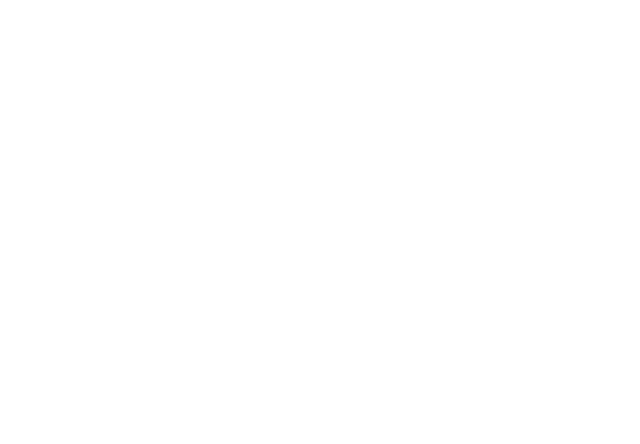
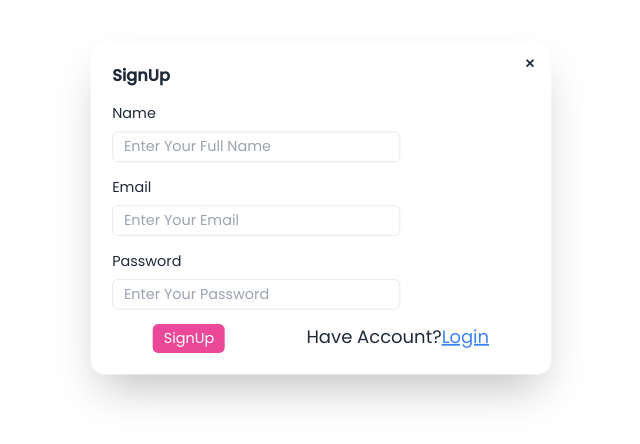
Before and after one commit to Ayush0031/BookStore, a React (Vite) app in the folder Frontend/: page /signup in a window 1280 px wide. Before the commit this address had no page. Shown: the part 192-636 px from the top of the page, without its empty margins (275-915 px from the left). Built offline with nearby package versions, Linux system fonts and the light colour scheme.

Commit message:
login and signup added

```diff
--- a/Frontend/package.json
+++ b/Frontend/package.json
@@ -12,6 +12,7 @@
   "dependencies": {
     "react": "^18.2.0",
     "react-dom": "^18.2.0",
+    "react-hook-form": "^7.51.3",
     "react-router-dom": "^6.23.0",
     "react-slick": "^0.30.2",
     "slick-carousel": "^1.8.1"
--- a/Frontend/src/App.jsx
+++ b/Frontend/src/App.jsx
@@ -2,6 +2,8 @@
 import Home from './Home/Home'
 import {Routes,Route} from 'react-router-dom'
 import Courses from './Courses/Courses'
+import Signup from './components/Signup'
+
 
 const App = () => {
   return (
@@ -10,6 +12,7 @@
       <Routes>
       <Route exact path='/' element={<Home/>}></Route>
         <Route exact path='/course' element={<Courses/>}></Route>
+        <Route exact path='/signup' element={<Signup/>}></Route>
       </Routes>
       </div>
     </>
--- a/Frontend/src/components/Login.jsx
+++ b/Frontend/src/components/Login.jsx
@@ -1,11 +1,52 @@
 import React from 'react'
+import { Link } from 'react-router-dom'
+import { useForm } from "react-hook-form"
 
 function Login() {
-  return (
-    <div>
+    const {
+        register,
+        handleSubmit,
+        formState: { errors },
+      } = useForm()
 
-    </div>
-  )
+      const onSubmit = (data) => console.log(data)
+    return (
+        <div>
+            {/* You can open the modal using document.getElementById('ID').showModal() method */}
+
+            <dialog id="my_modal_3" className="modal">
+                <div className="modal-box">
+                    <form  onSubmit={handleSubmit(onSubmit)} >
+                        {/* if there is a button in form, it will close the modal */}
+                        <Link to='/' onClick={() => document.getElementById('my_modal_3').close()} className="btn btn-sm btn-circle btn-ghost absolute right-2 top-2">✕</Link>
+
+                    <h3 className="font-bold text-lg">Login</h3>
+                    <div className='space-y-2 mt-4'>
+                        <span>Email</span>
+                        <br />
+                        <input {...register("email", { required: true })} className='w-80 px-3 py-1 border rounded-md outline-none' type='email' placeholder='Enter Your Email'
+                            ></input>
+                            <br/>
+                             {errors.email && <span className='text-sm text-red-500'>This field is required</span>}
+                    </div>
+                    <div className='space-y-2 mt-4'>
+                        <span>Password</span><br />
+                        <input {...register("password", { required: true })} className='w-80 px-3 py-1 border rounded-md outline-none' type='password' placeholder='Enter Your Password'
+                            ></input><br/>
+                             {errors.password && <span className='text-sm text-red-500'>This field is required</span>}
+                    </div>
+                    <div className='flex justify-around mt-4'>
+                        <button className='bg-pink-500 text-white rounded-md px-3 py-1 hover:bg-pink-700 duration-200'>login</button>
+                        <p>
+                            Not registered?
+                            <Link to='/signup' className='underline cursor-pointer text-blue-500' >SignUp</Link>
+                            </p>
+                    </div>
+                    </form>
+                </div>
+            </dialog>
+        </div>
+    )
 }
 
 export default Login
--- a/Frontend/src/components/Navbar.jsx
+++ b/Frontend/src/components/Navbar.jsx
@@ -1,5 +1,6 @@
 import React, { useEffect, useState } from 'react'
 import { Link } from 'react-router-dom';
+import Login from './Login';
 
 function Navbar() {
     const[sticky,setSticky]= useState(false);
@@ -86,7 +87,8 @@
 
                         </label>
                         <div className="">
-                            <Link className="bg-black text-white px-3 py-2 rounded-md hover:bg-slate-800 duration-300 cursor-pointer">Login</Link>
+                            <Link className="bg-black text-white px-3 py-2 rounded-md hover:bg-slate-800 duration-300 cursor-pointer" onClick={()=>{document.getElementById("my_modal_3").showModal()}}>Login</Link>
+                        <Login/>
                         </div>
                     </div>
                 </div>
--- /dev/null
+++ b/Frontend/src/components/Signup.jsx
@@ -0,0 +1,60 @@
+import React from 'react'
+import { Link } from 'react-router-dom'
+import Login from './Login'
+import { useForm } from "react-hook-form"
+function Signup() {
+    const {
+        register,
+        handleSubmit,
+        formState: { errors },
+      } = useForm()
+
+      const onSubmit = (data) => console.log(data)
+  return (
+    <>
+      <div className='flex h-screen  items-center justify-center '>
+      <div className="w-[600px]">
+                <div className="modal-box">
+                    <form onSubmit={handleSubmit(onSubmit)}>
+                        {/* if there is a button in form, it will close the modal */}
+                        <Link to='/' className="btn btn-sm btn-circle btn-ghost absolute right-2 top-2">✕</Link>
+
+                    <h3 className="font-bold text-lg">SignUp</h3>
+                    <div className='space-y-2 mt-4'>
+                        <span>Name</span>
+                        <br />
+                        <input {...register("name", { required: true })} className='w-80 px-3 py-1 border rounded-md outline-none' type='text' placeholder='Enter Your Full Name'
+                            ></input><br/>
+                            {errors.name && <span className='text-sm text-red-500'>This field is required</span>}
+                    </div>
+                    <div className='space-y-2 mt-4'>
+                        <span>Email</span>
+                        <br />
+                        <input {...register("email", { required: true })} className='w-80 px-3 py-1 border rounded-md outline-none' type='email' placeholder='Enter Your Email'
+                            ></input><br/>
+                            {errors.email && <span className='text-sm text-red-500'>This field is required</span>}
+                    </div>
+
+                    <div className='space-y-2 mt-4'>
+                        <span>Password</span><br />
+                        <input {...register("password", { required: true })} className='w-80 px-3 py-1 border rounded-md outline-none' type='password' placeholder='Enter Your Password'
+                            ></input><br/> {errors.password && <span className='text-sm text-red-500'>This field is required</span>}
+                    </div>
+                    <div className='flex justify-around mt-4'>
+                        <button className='bg-pink-500 text-white rounded-md px-3 py-1 hover:bg-pink-700 duration-200'>SignUp</button>
+                        <p className='text-xl'>
+                            Have Account?
+                            <button onClick={()=>{document.getElementById("my_modal_3").showModal()}}
+                            className='underline cursor-pointer text-blue-500' >Login</button>
+                            <Login/>
+                            </p>
+                    </div>
+                    </form>
+                </div>
+            </div>
+        </div>
+    </>
+  )
+}
+
+export default Signup
```
Also changed, not shown: 1 other file (tests, documents, lock files or other folders).
